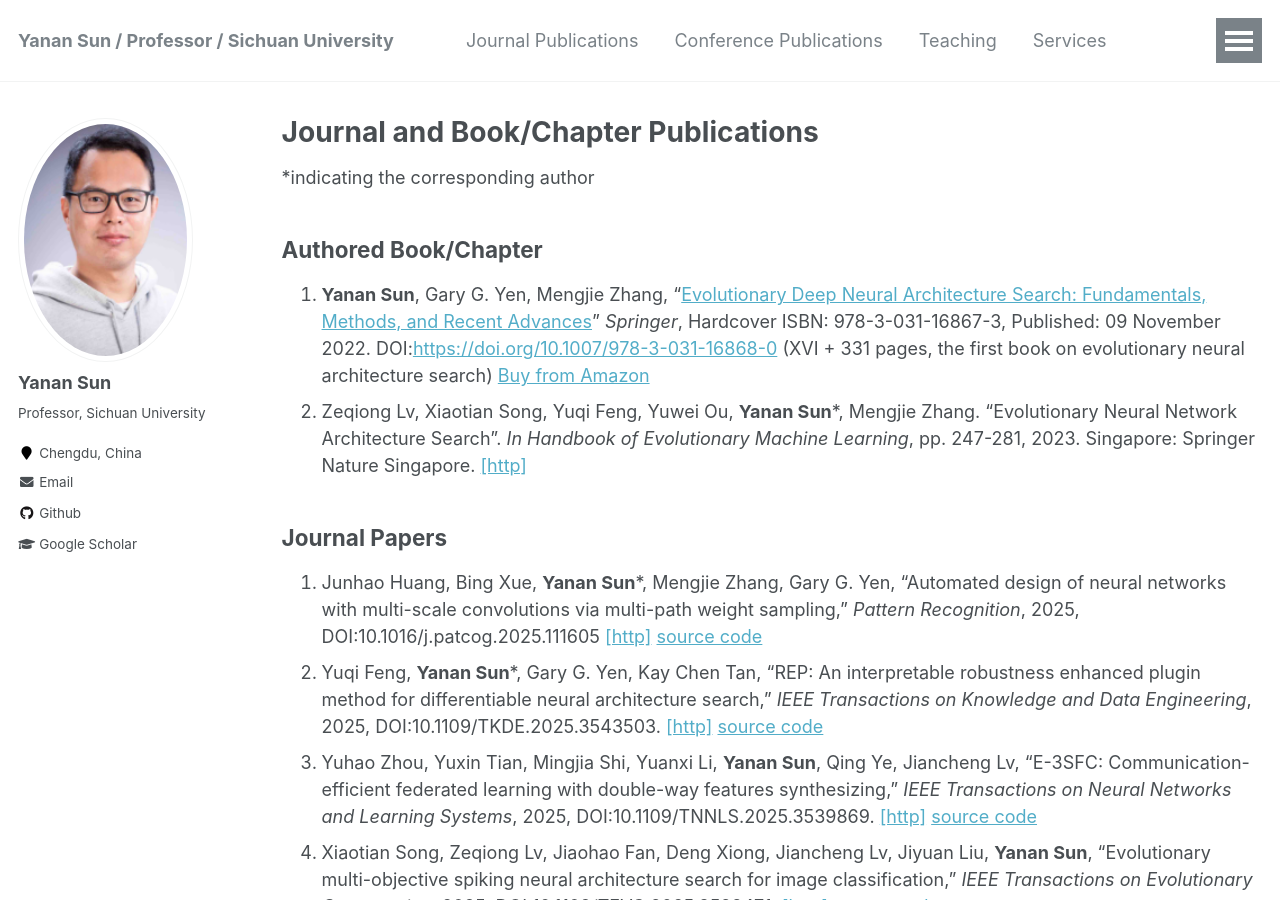
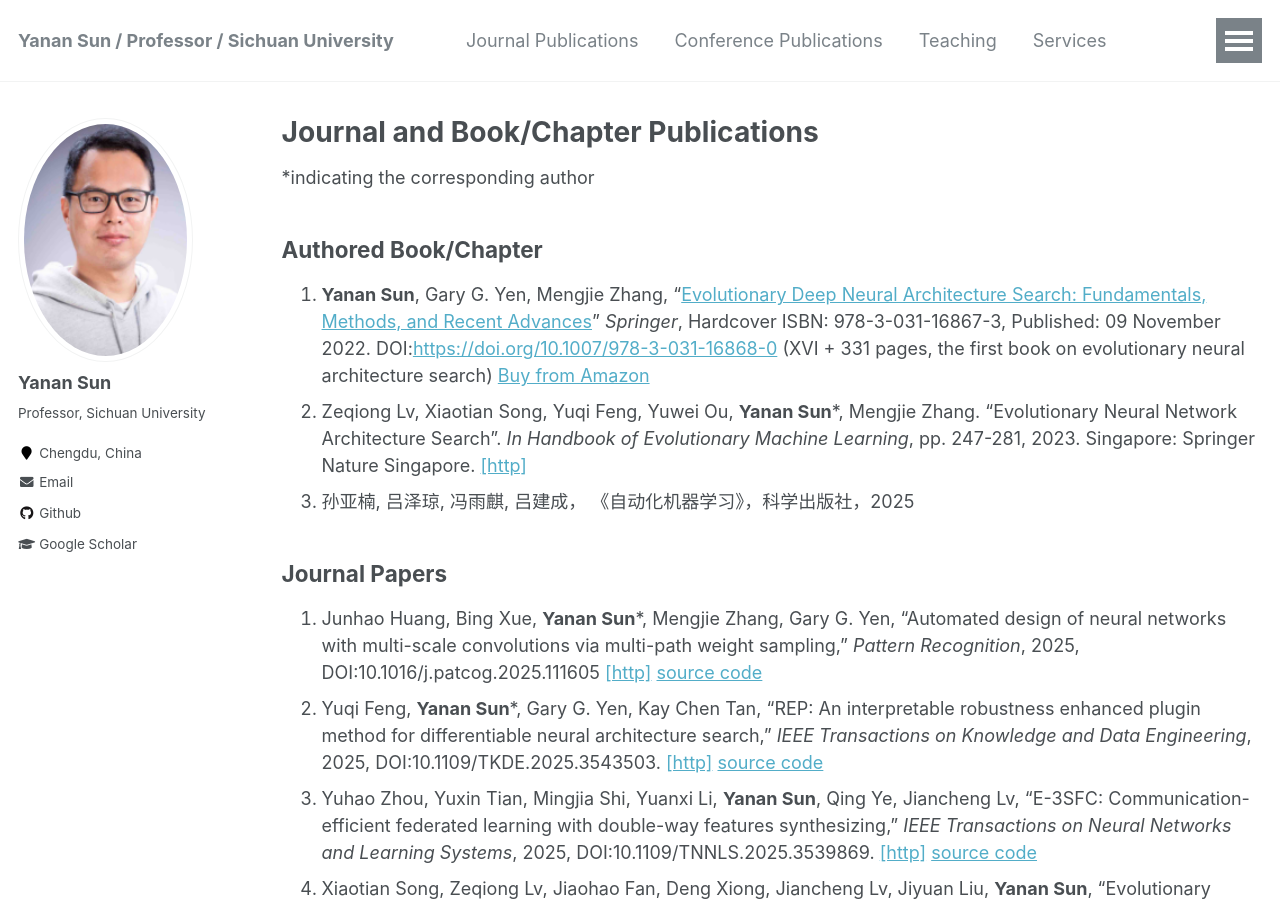
Before and after one commit to yn-sun/yn-sun.github.io, a Jekyll site: the page built from _pages/publications.md, in a window 1280 px wide and 900 px high. Built offline with Jekyll 4.4.1, drawn with Linux system fonts in a browser that asks for light colours; comment, search, counter and statistics services are not loaded.

Commit message:
Update publications.md

```diff
--- a/_pages/publications.md
+++ b/_pages/publications.md
@@ -9,6 +9,7 @@ author_profile: true
 ## Authored Book/Chapter
 1. **Yanan Sun**, Gary G. Yen, Mengjie Zhang, "[Evolutionary Deep Neural Architecture Search: Fundamentals, Methods, and Recent Advances](https://link.springer.com/book/10.1007/978-3-031-16868-0)" <i>Springer</i>, Hardcover ISBN: 978-3-031-16867-3, Published: 09 November 2022. DOI:[https://doi.org/10.1007/978-3-031-16868-0](https://doi.org/10.1007/978-3-031-16868-0) (XVI + 331 pages, the first book on evolutionary neural architecture search)  [Buy from Amazon](https://www.amazon.com/Evolutionary-Deep-Neural-Architecture-Search/dp/3031168674)
 2. Zeqiong Lv, Xiaotian Song, Yuqi Feng, Yuwei Ou, **Yanan Sun***, Mengjie Zhang. "Evolutionary Neural Network Architecture Search". <i>In Handbook of Evolutionary Machine Learning</i>, pp. 247-281, 2023. Singapore: Springer Nature Singapore. [[http]](https://link.springer.com/content/pdf/10.1007/978-981-99-3814-8.pdf#page=255)
+3. 孙亚楠, 吕泽琼, 冯雨麒, 吕建成， 《自动化机器学习》，科学出版社，2025
 
 ## Journal Papers
 1. Junhao Huang, Bing Xue, **Yanan Sun***, Mengjie Zhang, Gary G. Yen, "Automated design of neural networks with multi-scale convolutions via multi-path weight sampling," <i>Pattern Recognition</i>, 2025, DOI:10.1016/j.patcog.2025.111605 [[http]](https://www.sciencedirect.com/science/article/pii/S0031320325002651) [source code](https://github.com/HuangJunh/EMixConv)
```
